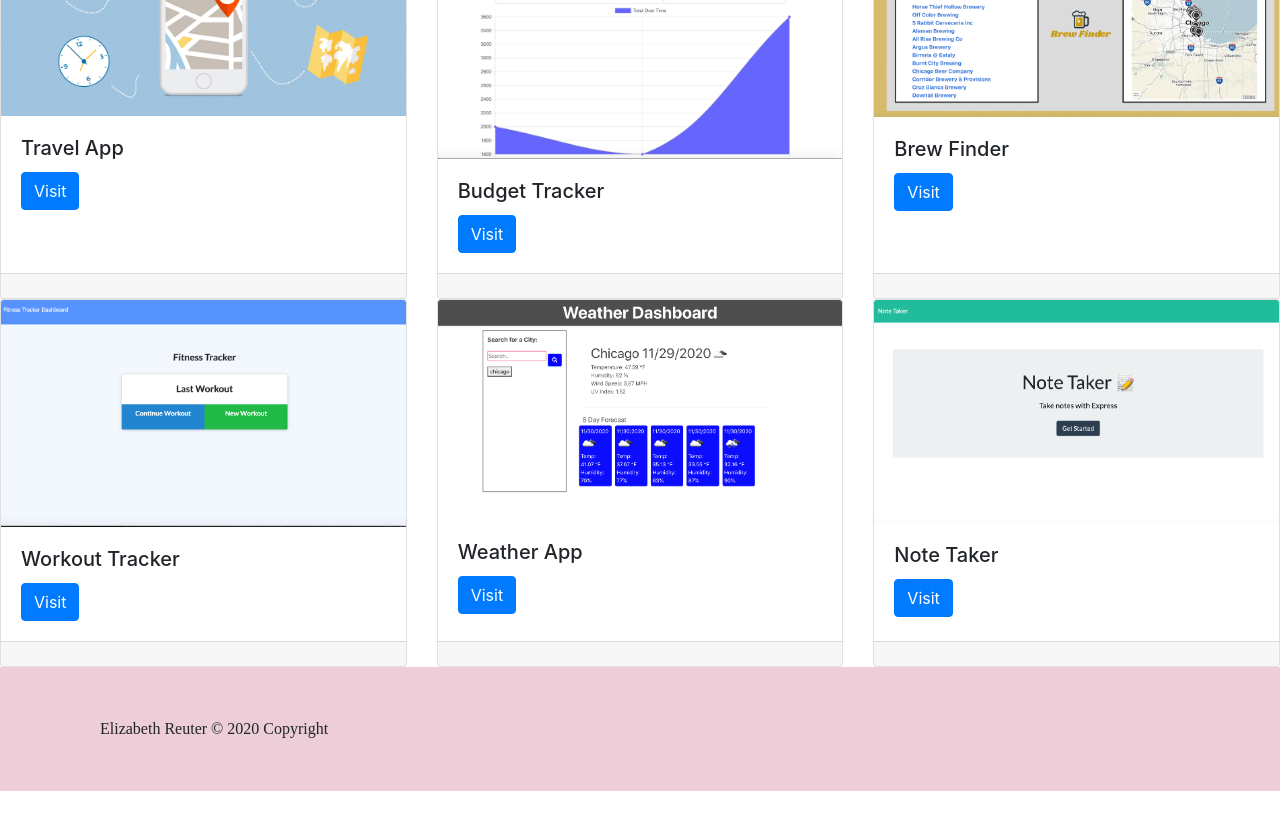
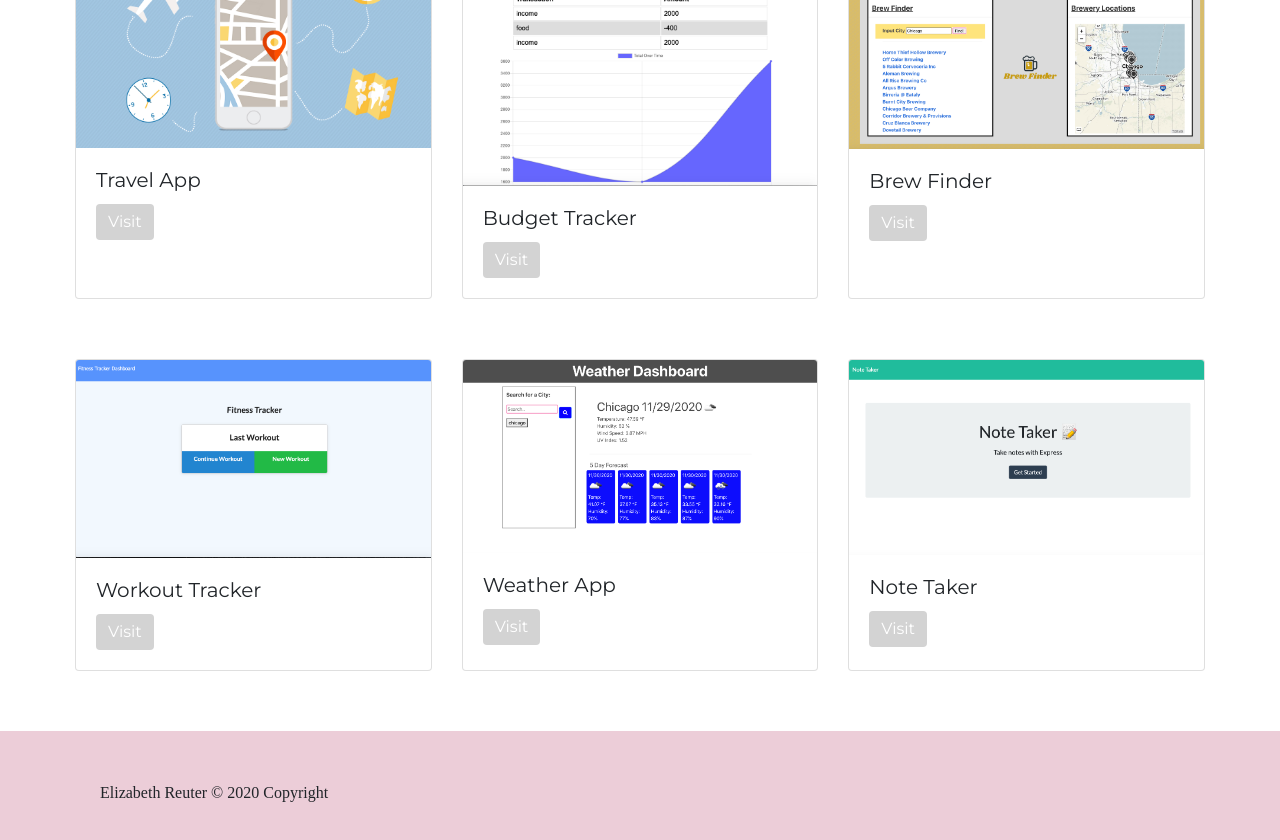
Before and after one commit to ElizabethReuter/React-Portfolio, a React (Create React App) app in the folder client/: page /portfolio in a window 1280 px wide. Shown: the part 1020-1860 px from the top of the page. Before the commit the page ends 1811 px from the top, so only its background shows below. Built offline with nearby package versions, Linux system fonts and the light colour scheme; a web font is replaced by a local one.

Commit message:
styled portfolio page with padding

```diff
--- a/client/src/components/Portfolio/Portfolio.js
+++ b/client/src/components/Portfolio/Portfolio.js
@@ -8,85 +8,69 @@ import BudgetImg from './images/budget.png';
 import NotesImg from './images/Notes.png';
 import WeatherImg from './images/Weather.png';
 import WorkoutImg from './images/Workout.png';
+import "./style.css";
+
 
 
 const Portfolio = () => {
   return (
     <div>
       <CardDeck className="cardText">
-        <Card className="cardText">
+        <Card>
           <Card.Img variant="top" src={TravelImg} />
           <Card.Body>
-            <Card.Title className="cardText">Travel App</Card.Title>
+            <Card.Title>Travel App</Card.Title>
             <a href="https://obscure-springs-07118.herokuapp.com/" target="_blank">
-            <Button variant="primary">Visit</Button>
+            <Button variant="primary" className="button">Visit</Button>
             </a>
           </Card.Body>
-          <Card.Footer>
-            <small className="text-muted"></small>
-          </Card.Footer>
         </Card>
         <Card>
           <Card.Img variant="top" src={BudgetImg} />
           <Card.Body>
             <Card.Title>Budget Tracker</Card.Title>
             <a href="https://floating-cove-95561.herokuapp.com/" target="_blank">
-            <Button variant="primary">Visit</Button>
+            <Button variant="primary" className="button">Visit</Button>
             </a>
           </Card.Body>
-          <Card.Footer>
-            <small className="text-muted"></small>
-          </Card.Footer>
         </Card>
         <Card>
           <Card.Img variant="top" src={BrewImg} />
           <Card.Body>
             <Card.Title>Brew Finder</Card.Title>
             <a href="https://elizabethreuter.github.io/Brew-Finder/" target="_blank">
-            <Button variant="primary">Visit</Button>
+            <Button variant="primary" className="button">Visit</Button>
             </a>
           </Card.Body>
-          <Card.Footer>
-            <small className="text-muted"></small>
-          </Card.Footer>
         </Card>
       </CardDeck>
-      <CardDeck>
+      <CardDeck className="cardText">
         <Card>
           <Card.Img variant="top" src={WorkoutImg} />
           <Card.Body>
             <Card.Title>Workout Tracker</Card.Title>
             <a href="https://evening-citadel-08477.herokuapp.com/" target="_blank">
-            <Button variant="primary">Visit</Button>
+            <Button variant="primary" className="button">Visit</Button>
             </a>
           </Card.Body>
-          <Card.Footer>
-            <small className="text-muted"></small>
-          </Card.Footer>
         </Card>
         <Card>
           <Card.Img variant="top" src={WeatherImg} />
           <Card.Body>
             <Card.Title>Weather App</Card.Title>
             <a href="https://elizabethreuter.github.io/Homework-6-Weather/" target="_blank">
-            <Button variant="primary">Visit</Button>
+            <Button variant="primary" className="button">Visit</Button>
             </a>
           </Card.Body>
-          <Card.Footer>
-            <small className="text-muted"></small>
-          </Card.Footer>
         </Card>
         <Card>
           <Card.Img variant="top" src={NotesImg} />
           <Card.Body>
             <Card.Title>Note Taker</Card.Title>
             <a href="https://dry-gorge-64258.herokuapp.com/" target="_blank">
-            <Button variant="primary">Visit</Button>
+            <Button variant="primary" className="button">Visit</Button>
             </a>
           </Card.Body>
-          <Card.Footer>
-            <small className="text-muted"></small>
-          </Card.Footer>
         </Card>
       </CardDeck>
     </div>
--- a/client/src/components/Portfolio/style.css
+++ b/client/src/components/Portfolio/style.css
@@ -1,4 +1,9 @@
 .cardText {
+    font-family: 'Montserrat', sans-serif;
+    margin: 60px;
+}
 
-    font-family: 'Montserrat', sans-serif;
+.button {
+    background-color: lightgray;
+    border: lightgray;
 }
```
